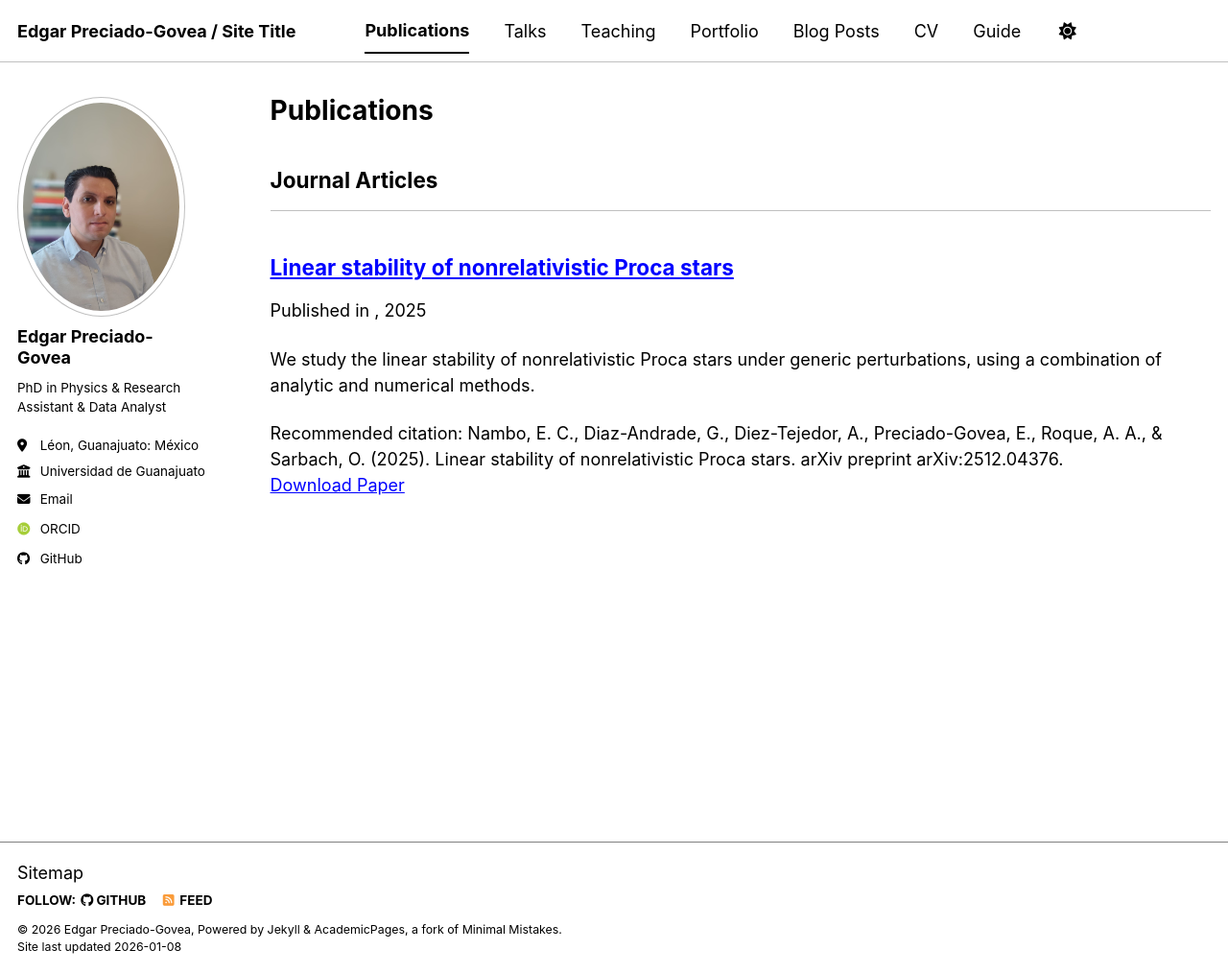
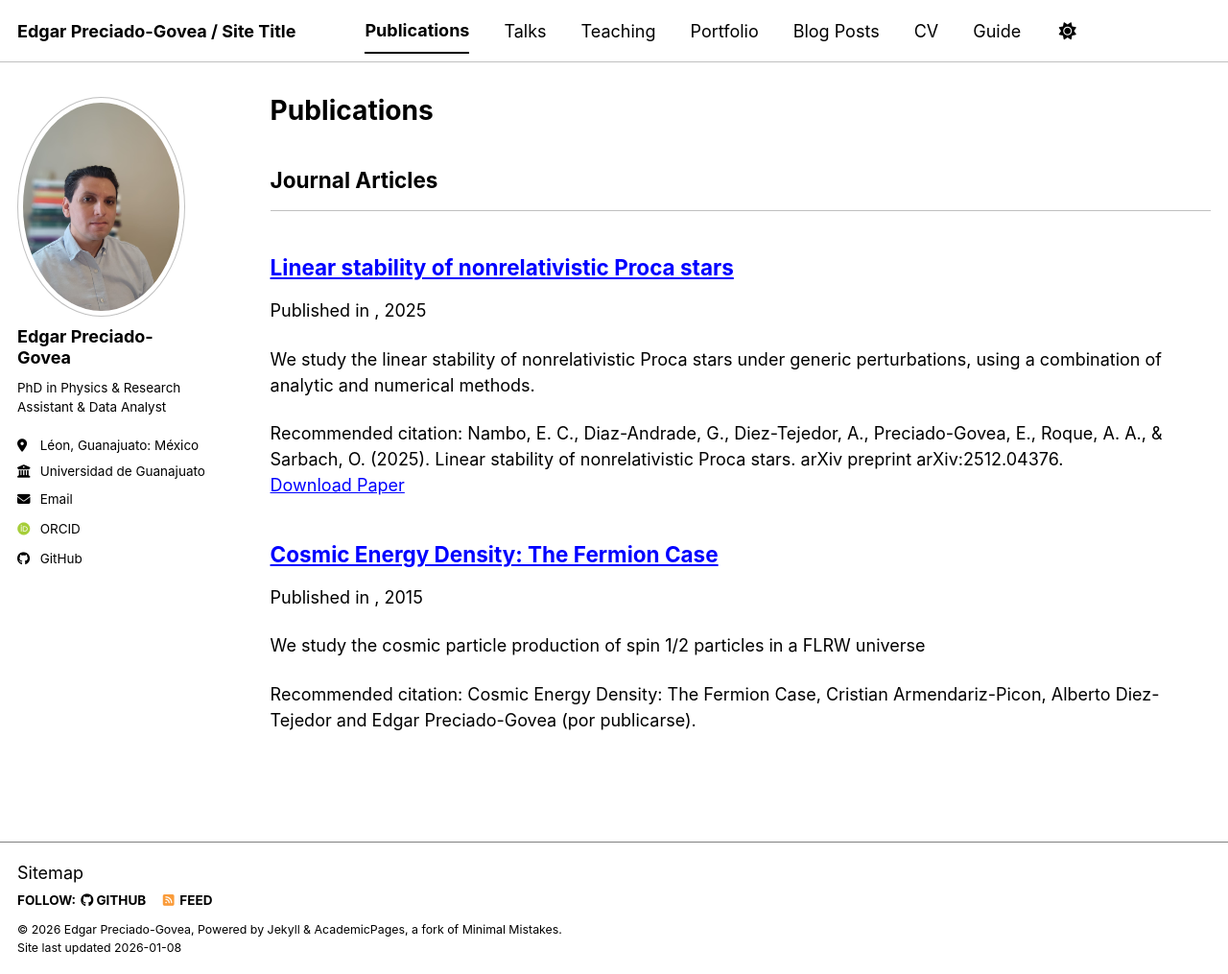
Before and after one commit to edgargovea/edgarpgovea.github.io, a Jekyll site: the page built from _pages/publications.html, in a window 1280 px wide and 1015 px high. Shown: the whole window at 96% size. Built offline with Jekyll 4.4.1, drawn with Linux system fonts in a browser that asks for light colours; some web fonts are replaced; a script bundle is joined from its source files by our own code; library files that are not in the unit come from our copies; a file with an impossible date is left out.

Commit message:
Update 2015-10-01-spinors.md

```diff
--- a/_publications/2015-10-01-spinors.md
+++ b/_publications/2015-10-01-spinors.md
@@ -1,11 +1,11 @@
 ---
-title: "Paper Title Number 3"
+title: "Cosmic Energy Density: The Fermion Case"
 collection: publications
 category: manuscripts
 permalink: /publication/2015-10-01-spinors
 excerpt: 'We study the cosmic particle production of spin 1/2 particles in a FLRW universe'
-date:
-citation: '_Cosmic Energy Density: The Fermion Case_, Cristian Armendariz-Picon, Alberto Diez-Tejedor and Edgar Preciado-Govea
+date: 2015-10-01
+citation: 'Cosmic Energy Density: The Fermion Case, Cristian Armendariz-Picon, Alberto Diez-Tejedor and Edgar Preciado-Govea
 (por publicarse).'
 ---
 
```
